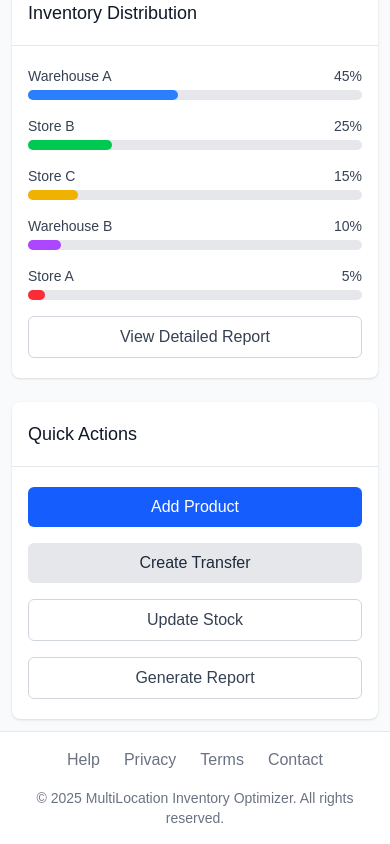
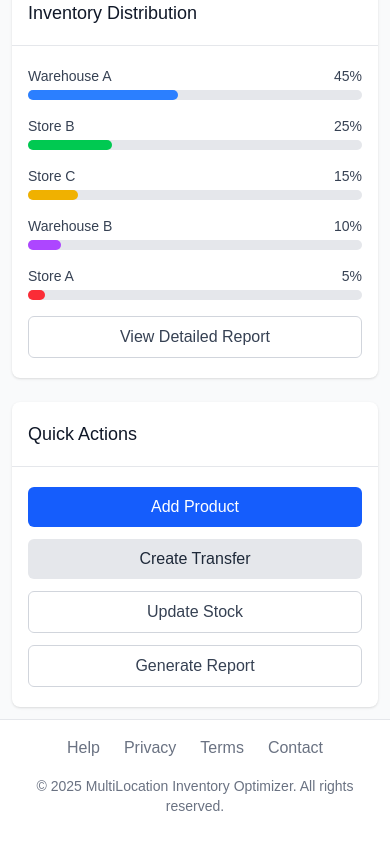
Before and after one commit to Workflow-Manager-admin/multilocation-inventory-optimizer-95269-95286, a Next.js app in the folder multi_location_inventory_optimizer/: page / in a window 390 px wide. Shown: the part 1535-2379 px from the top of the page. Built offline with nearby package versions, Linux system fonts and the light colour scheme.

Commit message:
Auto-commit: Changes as of 2025-05-22T12:54:42.469456+00:00

```diff
--- a/multi_location_inventory_optimizer/src/components/dashboard/DashboardContent.tsx
+++ b/multi_location_inventory_optimizer/src/components/dashboard/DashboardContent.tsx
@@ -141,7 +141,7 @@
 
       {/* Quick Actions */}
       <Card title="Quick Actions">
-        <div className="grid grid-cols-1 sm:grid-cols-2 md:grid-cols-3 lg:grid-cols-4 gap-4">
+        <div className="grid grid-cols-1 sm:grid-cols-2 md:grid-cols-2 lg:grid-cols-4 gap-3 sm:gap-4">
           <Button variant="primary" fullWidth>
             Add Product
           </Button>
```
Also changed, not shown: 2 other files (tests, documents, lock files or other folders).
